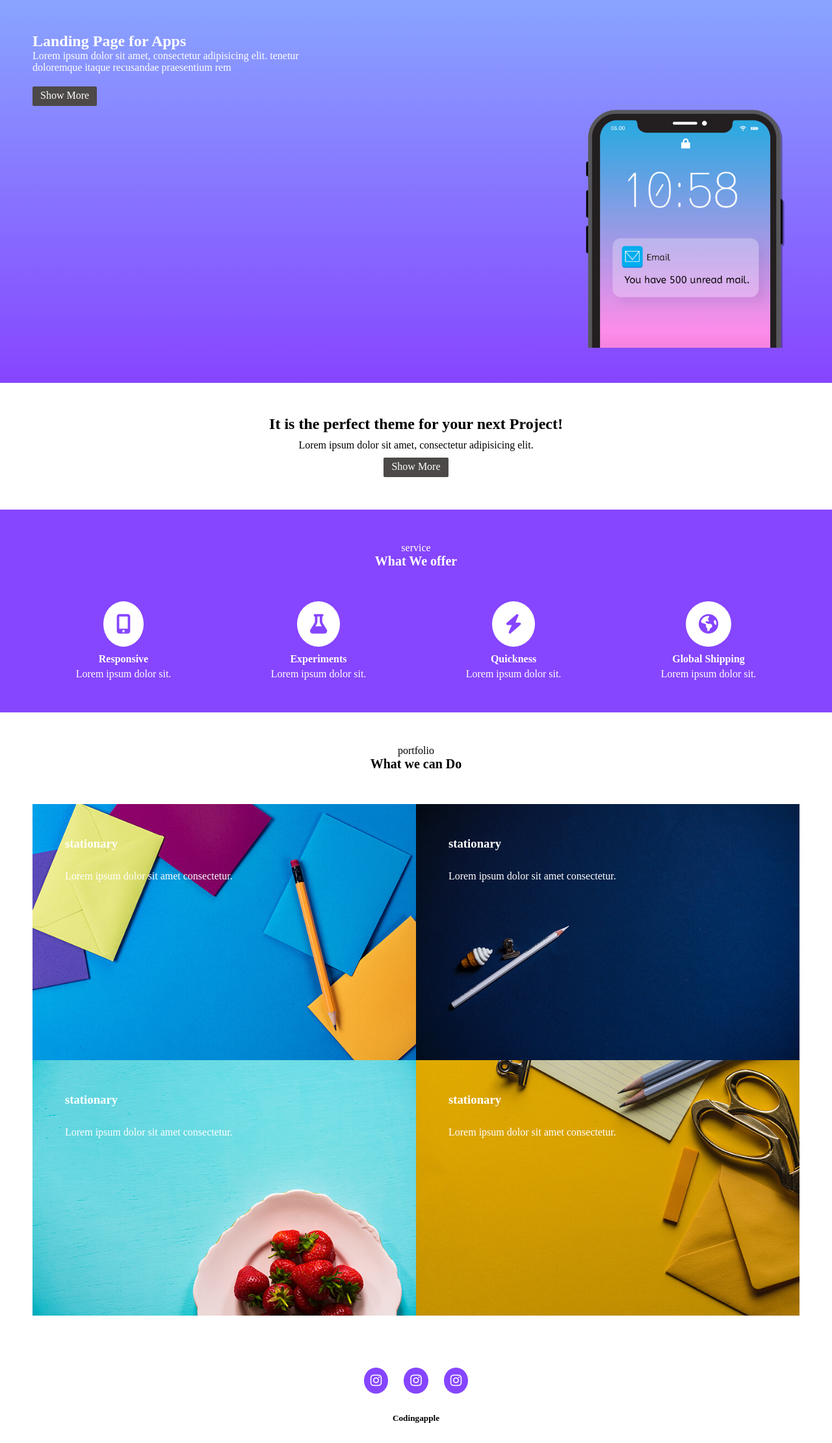
After one commit to juhee067/practice, a PHP site: page /html/06port.html in a window 1280 px wide. The commit adds this page. Shown: the whole page at 65% size. Run offline with PHP 8.4, Linux system fonts and the light colour scheme.

Commit message:
20221122

```diff
--- /dev/null
+++ b/css/project.css
@@ -0,0 +1,145 @@
+* {
+  /* outline: 1px solid #fd0202; */
+  box-sizing: border-box;
+  margin: 0;
+  padding: 0;
+}
+.container {
+  max-width: 1200px;
+  width: 100%;
+  margin: 0 auto;
+}
+
+span {
+  display: inline-block;
+  background-color: #4d4949;
+  padding: 5px 12px 7px 12px;
+  color: #fff;
+  border-radius: 2px;
+}
+
+.service_title {
+  text-align: center;
+  margin-bottom: 50px;
+}
+
+.service_title h2 {
+  font-size: 20px;
+}
+
+/* main */
+.main {
+  padding: 50px;
+  display: flex;
+  background: linear-gradient(rgb(137, 164, 255), rgb(134, 69, 255));
+}
+.main .container {
+  display: flex;
+}
+.main .title {
+  width: 70%;
+  color: #fff;
+}
+.main p {
+  width: 50%;
+  margin-bottom: 20px;
+}
+
+.main .phone_img {
+  width: 30%;
+  padding-top: 100px;
+}
+.main .phone_img img {
+  width: 100%;
+}
+/* show */
+.show {
+  padding: 50px 0;
+  text-align: center;
+}
+.show h2 {
+  margin-bottom: 10px;
+}
+.show p {
+  margin-bottom: 10px;
+}
+
+/* offer */
+
+.offer {
+  padding: 50px 0;
+  background-color: rgb(134, 69, 255);
+  color: #fff;
+}
+
+.offer .pic {
+  margin: auto;
+  color: #fff;
+  display: flex;
+}
+.offer .pic h4 {
+  margin-bottom: 5px;
+}
+.offer .pic > div {
+  width: 25%;
+  text-align: center;
+}
+
+.offer .pic i {
+  color: rgb(134, 69, 255);
+  font-size: 30px;
+  background: #fff;
+  padding: 20px;
+  border-radius: 50%;
+  margin-bottom: 10px;
+}
+/* do */
+
+.do {
+  padding: 50px;
+}
+figure {
+  width: 50%;
+}
+.Doimg {
+  display: flex;
+  flex-wrap: wrap;
+}
+.Doimg figure {
+  position: relative;
+  color: #fff;
+}
+.Doimg figure img {
+  display: block;
+  width: 100%;
+}
+
+.Doimg figure .do_title {
+  position: absolute;
+  top: 50px;
+  left: 50px;
+}
+.Doimg figure .do_title h3 {
+  padding-bottom: 30px;
+}
+
+/* footer */
+footer {
+  padding: 30px;
+  text-align: center;
+}
+footer i {
+  font-size: 20px;
+  color: #fff;
+  background: rgb(134, 69, 255);
+  padding: 10px;
+  border-radius: 50%;
+  margin: 0 10px;
+}
+footer .icon {
+  margin: 0 auto;
+  margin-bottom: 30px;
+}
+
+@media screen (max-width: "768px") {
+}
--- /dev/null
+++ b/html/06port.html
@@ -0,0 +1,117 @@
+<!DOCTYPE html>
+<html lang="en">
+  <head>
+    <meta charset="UTF-8" />
+    <meta http-equiv="X-UA-Compatible" content="IE=edge" />
+    <meta name="viewport" content="width=device-width, initial-scale=1.0" />
+    <title>portfolio01</title>
+    <link rel="stylesheet" href="../css/project.css" />
+    <link rel="stylesheet" href="../fontawesome/css/all.css" />
+  </head>
+  <body>
+    <div class="wrap">
+      <section class="main">
+        <div class="container">
+          <div class="title">
+            <h2>Landing Page for Apps</h2>
+            <p>
+              Lorem ipsum dolor sit amet, consectetur adipisicing elit. tenetur
+              doloremque itaque recusandae praesentium rem
+            </p>
+
+            <span>Show More</span>
+          </div>
+          <div class="phone_img">
+            <img src="../img/pt01/iphone.png" alt="" />
+          </div>
+        </div>
+      </section>
+      <section class="show">
+        <div class="container">
+          <h2>It is the perfect theme for your next Project!</h2>
+          <p>Lorem ipsum dolor sit amet, consectetur adipisicing elit.</p>
+          <span>Show More</span>
+        </div>
+      </section>
+      <section class="offer">
+        <div class="container">
+          <div class="service_title">
+            <p>service</p>
+            <h2>What We offer</h2>
+          </div>
+          <div class="pic">
+            <div class="res">
+              <i class="fa-solid fa-mobile-screen-button"></i>
+              <h4>Responsive</h4>
+              <p>Lorem ipsum dolor sit.</p>
+            </div>
+            <div class="ex">
+              <i class="fa-solid fa-flask"></i>
+              <h4>Experiments</h4>
+              <p>Lorem ipsum dolor sit.</p>
+            </div>
+            <div class="quick">
+              <i class="fa-solid fa-bolt"></i>
+              <h4>Quickness</h4>
+              <p>Lorem ipsum dolor sit.</p>
+            </div>
+            <div class="global">
+              <i class="fa-solid fa-earth-americas"></i>
+              <h4>Global Shipping</h4>
+              <p>Lorem ipsum dolor sit.</p>
+            </div>
+          </div>
+        </div>
+      </section>
+      <section class="do">
+        <div class="container">
+          <div class="service_title">
+            <p>portfolio</p>
+            <h2>What we can Do</h2>
+          </div>
+
+          <div class="Doimg">
+            <figure>
+              <img src="../img/pt01/portfolio-1.jpg" alt="" />
+              <div class="do_title">
+                <h3>stationary</h3>
+                <p>Lorem ipsum dolor sit amet consectetur.</p>
+              </div>
+            </figure>
+            <figure>
+              <img src="../img/pt01/portfolio-2.jpg" alt="" />
+              <div class="do_title">
+                <h3>stationary</h3>
+                <p>Lorem ipsum dolor sit amet consectetur.</p>
+              </div>
+            </figure>
+            <figure>
+              <img src="../img/pt01/portfolio-3.jpg" alt="" />
+              <div class="do_title">
+                <h3>stationary</h3>
+                <p>Lorem ipsum dolor sit amet consectetur.</p>
+              </div>
+            </figure>
+            <figure>
+              <img src="../img/pt01/portfolio-4.jpg" alt="" />
+              <div class="do_title">
+                <h3>stationary</h3>
+                <p>Lorem ipsum dolor sit amet consectetur.</p>
+              </div>
+            </figure>
+          </div>
+        </div>
+      </section>
+      <footer>
+        <div class="container">
+          <div class="icon">
+            <i class="fa-brands fa-instagram"></i>
+            <i class="fa-brands fa-instagram"></i>
+            <i class="fa-brands fa-instagram"></i>
+          </div>
+          <h5>Codingapple</h5>
+        </div>
+      </footer>
+    </div>
+  </body>
+</html>
```
Also changed, not shown: css/main.css (+43 -0 lines), html/04layout2.html (+20 -0 lines), img/product1-1.jpg (added), img/product2.jpg (added), img/product3.jpg (added), img/pt01/iphone.png (added), img/pt01/portfolio-1.jpg (added), img/pt01/portfolio-2.jpg (added), img/pt01/portfolio-3.jpg (added), img/pt01/portfolio-4.jpg (added).
